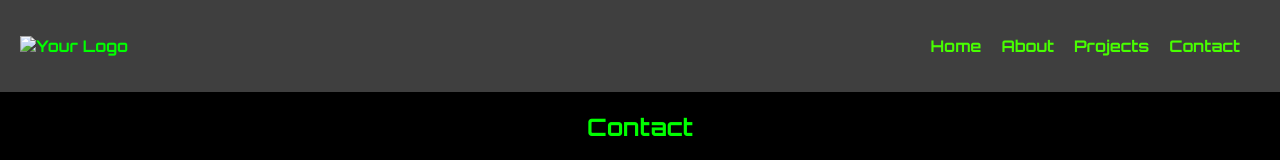
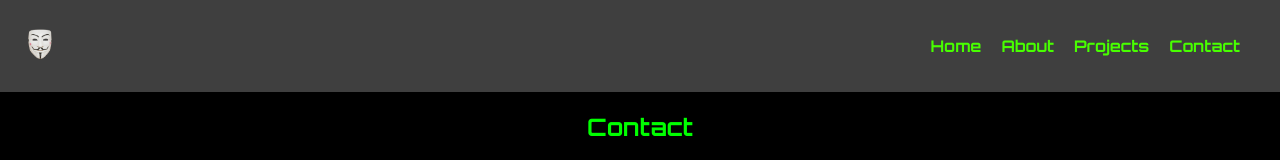
Before and after one commit to Surajit-s/sensportfolio, a plain HTML site: page contact.html in a window 1280 px wide. Shown: the top 160 px of the page. Drawn offline with Linux system fonts and the light colour scheme.

Commit message:
Update contact.html

```diff
--- a/contact.html
+++ b/contact.html
@@ -11,7 +11,7 @@
 <body>
     <header>
         <div class="logo">
-            <img src="assets/logo.png" alt="Your Logo">
+            <img src="logo.png" alt="Your Logo">
         </div>
         <nav>
             <ul>
```
